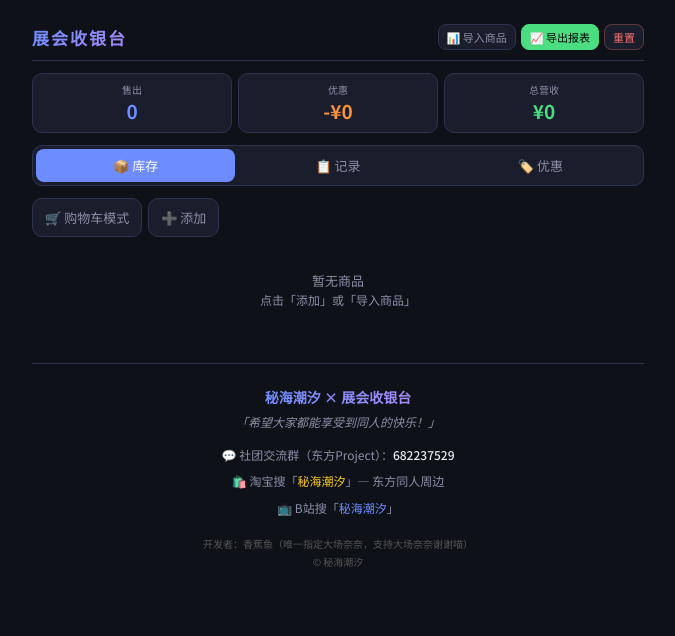
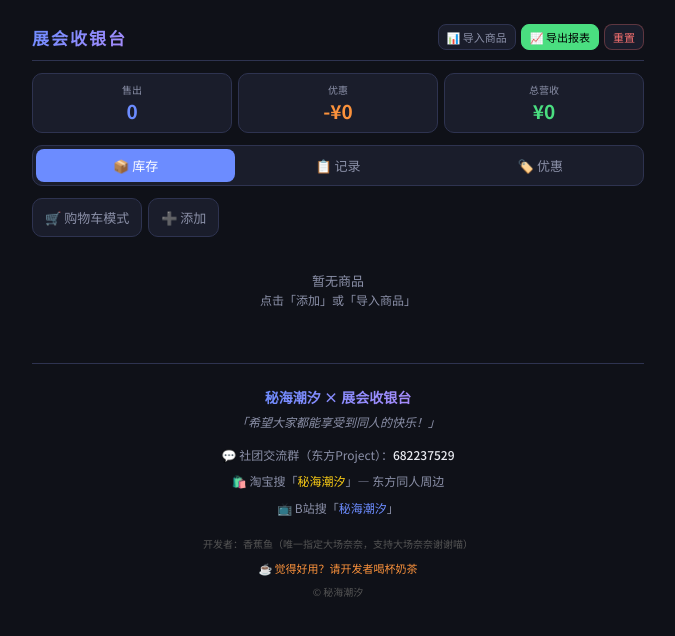
Before and after one commit to enlikepuqi-ui/convention-cashier, a plain HTML site: page index.html in a window 1280 px wide. Shown: the whole page, without its empty margins (302-977 px from the left). Drawn offline with Linux system fonts and the light colour scheme.

Commit message:
Add files via upload

```diff
--- a/index.html
+++ b/index.html
@@ -212,7 +212,8 @@ select.ipt{appearance:auto}
     </div>
     <div style="margin-top:14px;font-size:10px;color:#555;line-height:1.8">
       <div>开发者：香蕉鱼（唯一指定大场奈奈，支持大场奈奈谢谢喵）</div>
-      <div>© 秘海潮汐</div>
+      <div style="margin-top:6px"><a href="https://item.taobao.com/item.htm?id=1042425653093" target="_blank" style="color:var(--og);text-decoration:none;font-size:11px">☕ 觉得好用？请开发者喝杯奶茶</a></div>
+      <div style="margin-top:4px">© 秘海潮汐</div>
     </div>
   </div>
 </div>
```
